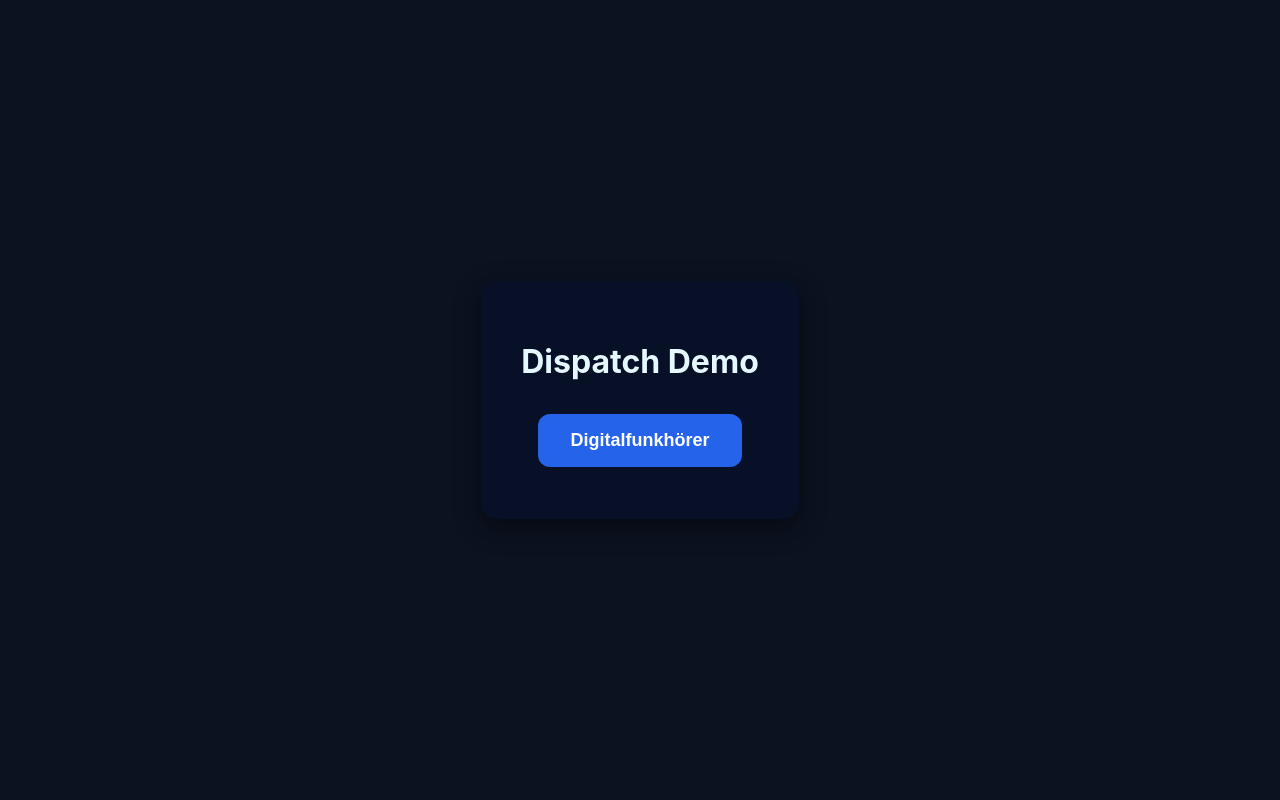
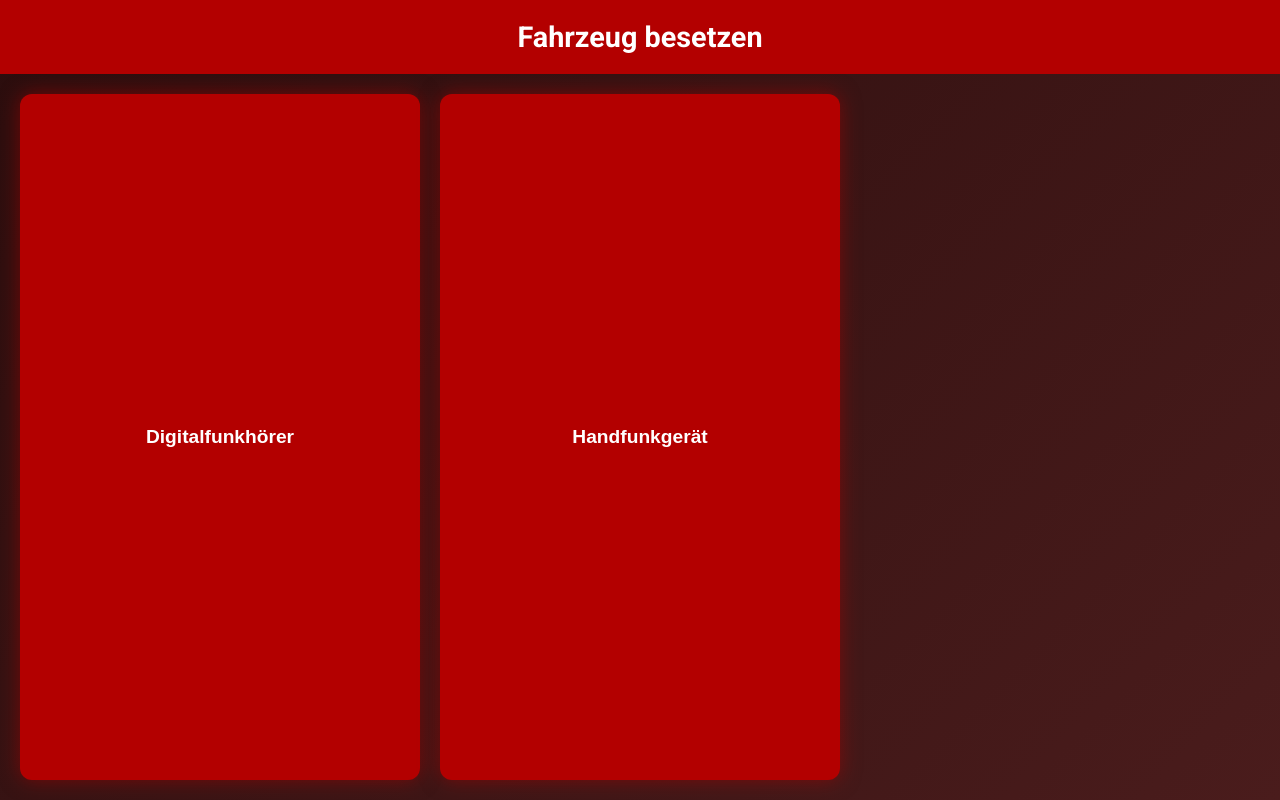
Before and after one commit to SvenDerEchte2/GSMR_Funk, a website: page GerätAuswahl.html in a window 1280 px wide. Drawn offline with Linux system fonts and the light colour scheme.

Commit message:
Update GerätAuswahl.html

```diff
--- a/GerätAuswahl.html
+++ b/GerätAuswahl.html
@@ -1,53 +1,89 @@
 <!DOCTYPE html>
 <html lang="de">
 <head>
-<meta charset="UTF-8">
-<meta name="viewport" content="width=device-width, initial-scale=1.0">
-<title>Dispatch Login Demo</title>
+  <meta charset="UTF-8" />
+  <meta name="viewport" content="width=device-width, initial-scale=1" />
+  <title>Integrierte Leitstelle</title>
   <style>
-  body {
-    background-color: #0b1220;
-    color: #e6f8ff;
-    font-family: 'Inter', sans-serif;
+    @import url('https://fonts.googleapis.com/css2?family=Roboto:wght@400;700&display=swap');
+
+    body, html {
+      margin: 0;
+      padding: 0;
+      font-family: 'Roboto', sans-serif;
+      background: linear-gradient(135deg, #2b0d0d, #4a1c1c);
+      color: #eee;
+      height: 100vh;
       display: flex;
-    justify-content: center;
-    align-items: center;
-    height: 100vh;
-    margin: 0;
+      flex-direction: column;
     }
-  .panel {
-    background-color: #071027;
-    padding: 40px;
-    border-radius: 16px;
+
+    header {
+      background-color: #b30000;
+      padding: 20px;
+      font-size: 1.8rem;
+      font-weight: 700;
+      color: white;
       text-align: center;
-    box-shadow: 0 8px 24px rgba(0,0,0,0.5);
+      user-select: none;
     }
-  button {
-    padding: 16px 32px;
-    margin: 12px;
-    font-size: 18px;
+
+    main {
+      flex: 1;
+      display: grid;
+      grid-template-columns: repeat(3, 1fr);
+      grid-auto-rows: 1fr;
+      gap: 20px;
+      padding: 20px;
+    }
+
+    .big-button {
+      width: 100%;
+      height: 100%;
+      font-size: 1.2rem;
+      font-weight: 700;
+      background-color: #b30000;
       border: none;
       border-radius: 12px;
+      color: white;
       cursor: pointer;
-    font-weight: 600;
-    transition: 0.2s;
+      box-shadow: 0 0 20px #b3000088;
+      transition: background 0.25s ease;
+      display: flex;
+      align-items: center;
+      justify-content: center;
+      text-align: center;
+      user-select: none;
+      padding: 20px;
     }
-  .vehicle {
-    background-color: #2563eb;
-    color: white;
+
+    .big-button:hover {
+      background-color: #800000;
     }
-  button:hover {
-    transform: scale(1.05);
-    opacity: 0.9;
+
+    @media (max-width: 800px) {
+      main {
+        grid-template-columns: repeat(2, 1fr);
+      }
+    }
+
+    @media (max-width: 500px) {
+      main {
+        grid-template-columns: 1fr;
+      }
     }
   </style>
 </head>
 <body>
-  <div class="panel">
-    <h1>Dispatch Demo</h1>
-    <button class="vehicle" id="digitalfunkBtn">Digitalfunkhörer</button>
-  </div>
 
+<header>
+  Fahrzeug besetzen
+</header>
+
+<main>
+    <button class="big-button" id="digitalfunkBtn">Digitalfunkhörer</button>
+    <button class="big-button" id="handfunkBtn">Handfunkgerät</button>
+</main>
 <script>
   const btn = document.getElementById('digitalfunkBtn');
   btn.addEventListener('click', () => {
@@ -59,7 +95,21 @@
       const height = img.height;
 
       // open the separate HTML file with exact image size
-        window.open(`ImageFrame.html?src=${encodeURIComponent(imgSrc)}`, '_blank',
+      window.open(`Sepura.html?src=${encodeURIComponent(imgSrc)}`, '_blank',
+        `width=${width},height=${height},resizable=yes`);
+    };
+  });
+  const btn2 = document.getElementById('handfunkBtn');
+  btn2.addEventListener('click', () => {
+    const imgSrc = 'handfunkgeraet.png';
+    const img = new Image();
+    img.src = imgSrc;
+    img.onload = () => {
+      const width = img.width;
+      const height = img.height;
+
+      // open the separate HTML file with exact image size
+      window.open(`Handfunkgeraet.html?src=${encodeURIComponent(imgSrc)}`, '_blank',
         `width=${width},height=${height},resizable=yes`);
     };
   });
```
Lines whose indentation alone changed are shown as unchanged.
